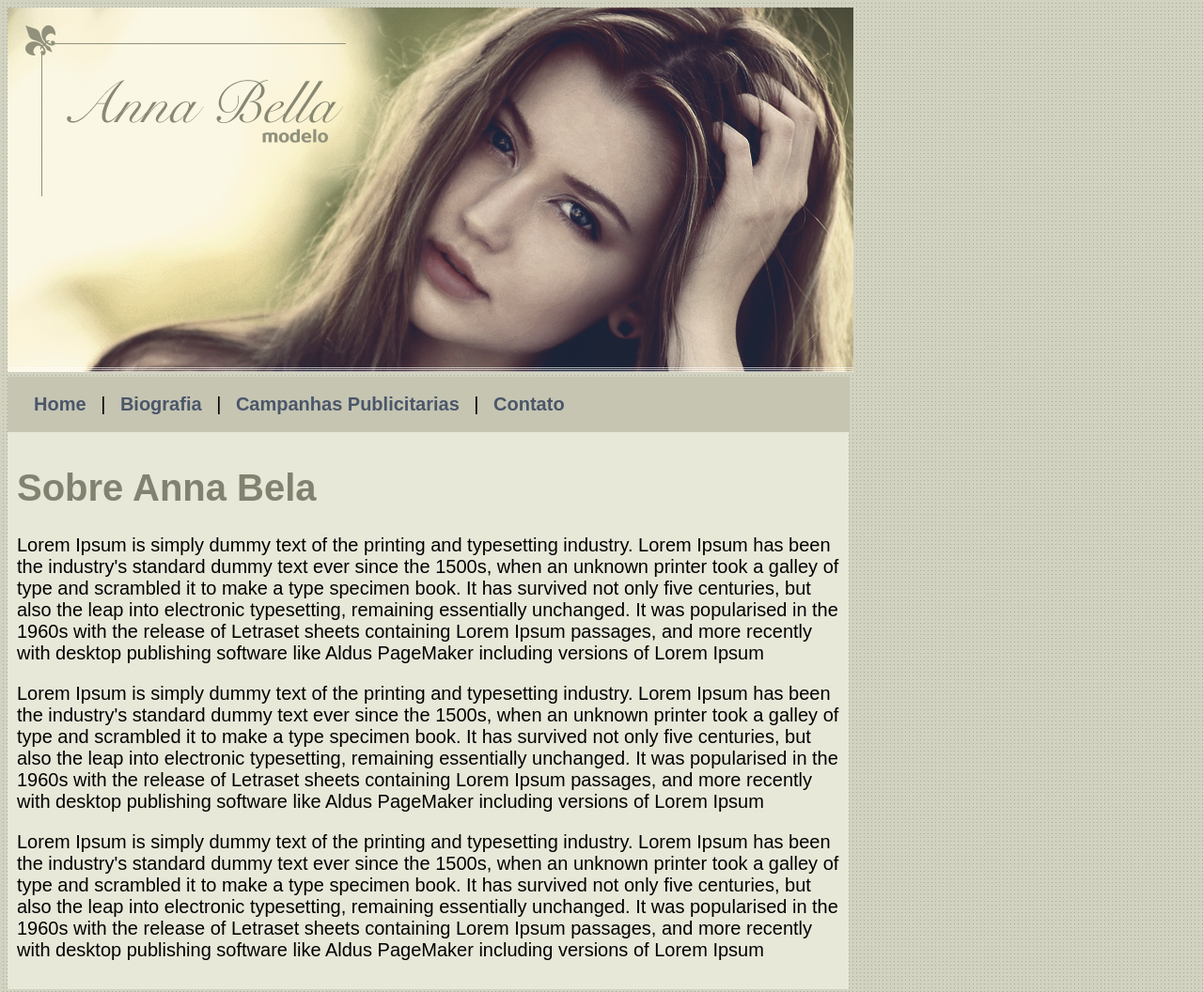
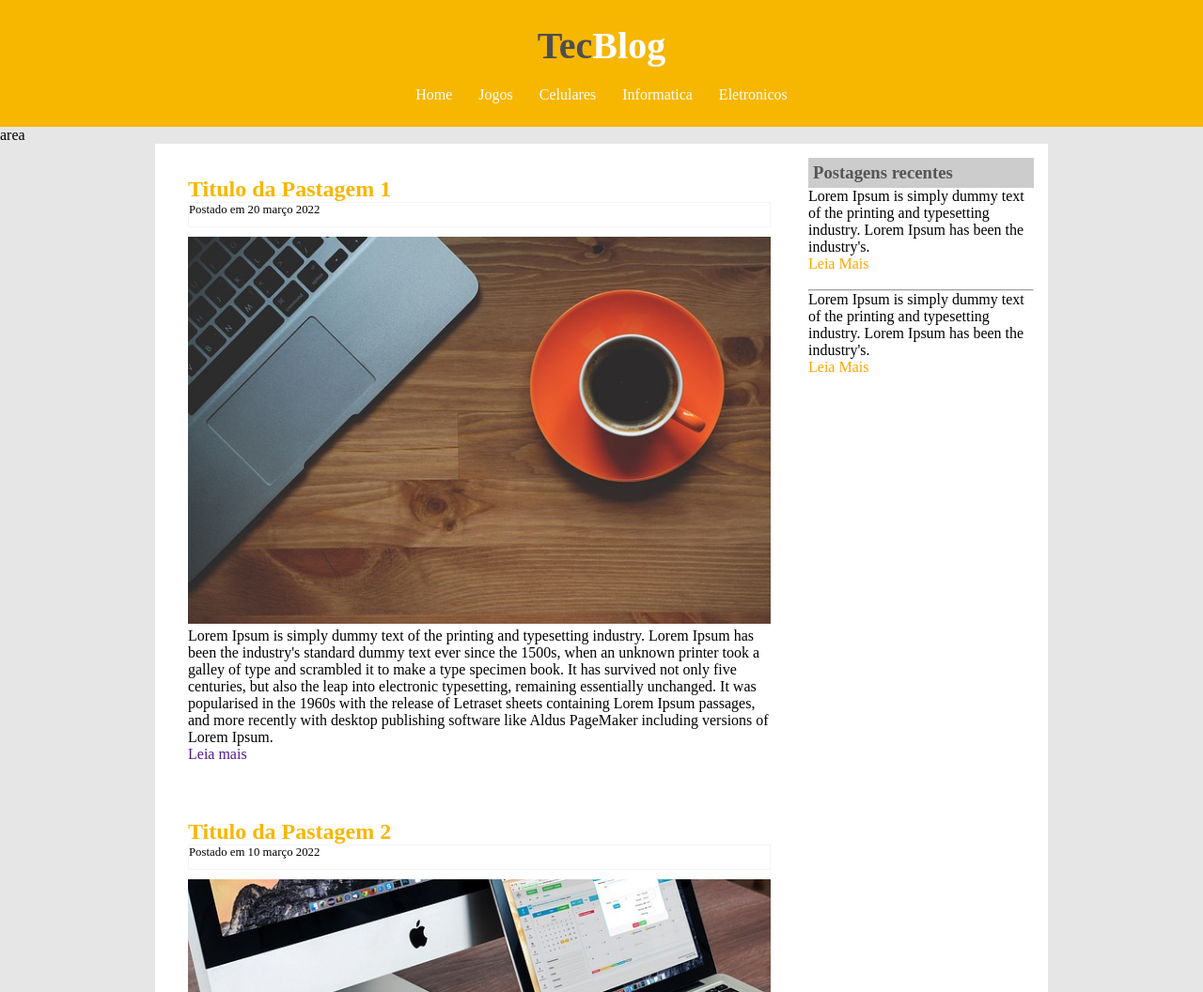
Before and after one commit to thigodesev/html-css, a plain HTML site: page index.html in a window 1280 px wide. Shown: the top 1056 px of the page at 94% size. Drawn offline with Linux system fonts and the light colour scheme.

Commit message:
2 -Projeto TecBlog

```diff
--- a/estilo.css
+++ b/estilo.css
@@ -1,44 +1,114 @@
-body {
-	background: #d2d2c1 url('fundo.png');
-	font: 20px Arial;
+* {
+	margin: 0px;
+	padding: 0px;
 }
 
-#principal {
-	width: 900px;
+body{
+	font-size: 1em;
+	fonte-family: "Trebuche";
+	background: #e6e6e6;
 }
 
-#menu {
-	background: #c5c5b2;
-	padding: 18px;
-	width: 860px;
+
+/*Layaute*/
+
+#area-cabecacho {
+	background-color: #f7b600;
+	padding: 15px;
+	text-align: center;
+}
+
+#area-logo, #area-menu {
+	padding: 10px;
+}
+
+
+#area-principal {
+	background: white;
+	width: 920px;
+	margin: 0 auto;
+	padding: 15px;
 
 }
 
 
-a{
-	color: #4b566a;
-	text-decoration: none;
-	font-weight: bold;
-	padding: 10px;
+h1 {
+	color: #4e4e4e;
+	font-size: 2.5em;
+}
+
+.branco{
+	color: white;
+}
+
+#area-cabecacho a:link,#area-cabecacho a:visited {
+	color: #FFF;
+	padding: 8px 12px;
+}
+
+#area-cabecacho a:hover {
+	color: #f7b600;
+	background: #FFF ;
+}
+
+a {
+	text-decoration:none ;
 }
 
 
-#conteudo {
-	background:#e8e8d9;
-	width: 875px;
-	padding: 10px;
+#area-postagens {
+	width: 660px;
+	float: left;
 }
 
-.centralizar {
-	text-align: center;
-	width: 875px;
+#area-lateral {
+	width: 240px;
+	float: right;
 }
 
-h1 {
-	color: #828271;
-
+#rodape {
+	clear: both;
+	text-align: center;
+	padding: 15px;
+	background: #CCC;
 }
 
-.img-cam{
-	border: 10px solid #c3c3ae;
+.postagem {
+	padding: 20px;
+	margin-bottom: 20px;
+	background: white;
 }
+
+h2 {
+	color: #f7b600;
+}
+
+.data-postagem {
+	font-size: 0.8em;
+	border-bottom: 1px solid #f4f4f4 ;
+	padding-bottom: 10px;
+	margin-bottom: 10px;
+	border: 1px solid #f4f4f4;
+	display: block;
+}
+
+.coneudo-lateral {
+	background: white;
+	padding: 10px;
+	margin-bottom: 20px;
+}
+
+.link-lateral {
+	color: orange;
+}
+
+
+h3 {
+	color: #565656;
+	background: #CCC;
+	padding: 5px;
+}
+
+.postagem-lateral {
+	font-size: 0.8em;
+}
--- a/index.html
+++ b/index.html
@@ -4,48 +4,84 @@
 <head>
 	<meta charset="utf-8">
 	<meta name="viewport" content="width=device-width, initial-scale=1">
-	<title>Pagina Inicial</title>
+	<title>Tec Blog - O Seu site de tecnologia</title>
 	<link rel="stylesheet" type="text/css" href="estilo.css">
 </head>
 
+
+
 <body>
 
-	<div id="principal">
-		<img src="capa.png">
+
+<div id="area-cabecacho">
+
+	<div id="area-logo">
+		<h1>Tec<span class="branco">Blog</span></h1>
 	</div>
 
-	<div id="menu">
-		<a href="index.html">Home</a> |
-		<a href="biografia.html">Biografia</a> |
-		<a href="publicitarias.html">Campanhas Publicitarias</a> |
-		<a href="contato.html">Contato</a>
+	<div id="area-menu">
+		<a href="index.html">Home</a>
+		<a href="jogos.html">Jogos</a>
+		<a href="celulares.html">Celulares</a>
+		<a href="informatica.html">Informatica</a>
+		<a href="eletronicos.html">Eletronicos</a>
 	</div>
 
-	<div id="conteudo">
-		<h1>Sobre Anna Bela</h1>
+</div>
+
+<div id="area principal">
+	area
+</div>
+
+<div id="area-principal">
+		<div id="area-postagens">
+			<div class="postagem">
+				<h2>Titulo da Pastagem 1</h2>
+				<span class="data-postagem">Postado em 20 março 2022</span>
+				<img src="imagem1.jpg" width="620">
+				<p>
+					Lorem Ipsum is simply dummy text of the printing and typesetting industry. Lorem Ipsum has been the industry's standard dummy text ever since the 1500s, when an unknown printer took a galley of type and scrambled it to make a type specimen book. It has survived not only five centuries, but also the leap into electronic typesetting, remaining essentially unchanged. It was popularised in the 1960s with the release of Letraset sheets containing Lorem Ipsum passages, and more recently with desktop publishing software like Aldus PageMaker including versions of Lorem Ipsum.
+				</p>
+				<a href="">Leia mais</a>
+			</div>
+
+			<div class="postagem">
+				<h2>Titulo da Pastagem 2</h2>
+				<span class="data-postagem">Postado em 10 março 2022</span>
+				<img src="imagem2.jpg" width="620">
+				<p>
+					Lorem Ipsum is simply dummy text of the printing and typesetting industry. Lorem Ipsum has been the industry's standard dummy text ever since the 1500s, when an unknown printer took a galley of type and scrambled it to make a type specimen book. It has survived not only five centuries, but also the leap into electronic typesetting, remaining essentially unchanged. It was popularised in the 1960s with the release of Letraset sheets containing Lorem Ipsum passages, and more recently with desktop publishing software like Aldus PageMaker including versions of Lorem Ipsum.
+				</p>
+				<a href="">Leia mais</a>
+			</div>
+		</div>
+		<div id="area-lateral">
+
+			<div id="conteudo-lateral">
+				<h3>Postagens recentes</h3>
+				<div id="postagem-lateral">
+					<p>Lorem Ipsum is simply dummy text of the printing and typesetting industry. Lorem Ipsum has been the industry's.</p>
+					<a class="link-lateral" href="">Leia Mais</a>
+				</div><br>
+				<hr>
+				<div id="postagem-lateral">
+					<p>Lorem Ipsum is simply dummy text of the printing and typesetting industry. Lorem Ipsum has been the industry's.</p>
+					<a class="link-lateral" href="">Leia Mais</a>
+				</div>
 
 
-		<p>Lorem Ipsum is simply dummy text of the printing and typesetting industry. Lorem Ipsum has been the industry's standard dummy text ever since the 1500s, when an unknown printer took a galley of type and scrambled it to make a type specimen book. It has survived not only five centuries, but also the leap into electronic typesetting, remaining essentially unchanged. It was popularised in the 1960s with the release of Letraset sheets containing Lorem Ipsum passages, and more recently with desktop publishing software like Aldus PageMaker including versions of Lorem Ipsum</p>
+			</div>
+		</div>
 
-
-
-
-		<p>Lorem Ipsum is simply dummy text of the printing and typesetting industry. Lorem Ipsum has been the industry's standard dummy text ever since the 1500s, when an unknown printer took a galley of type and scrambled it to make a type specimen book. It has survived not only five centuries, but also the leap into electronic typesetting, remaining essentially unchanged. It was popularised in the 1960s with the release of Letraset sheets containing Lorem Ipsum passages, and more recently with desktop publishing software like Aldus PageMaker including versions of Lorem Ipsum
-</p>
-
-<p>
-	Lorem Ipsum is simply dummy text of the printing and typesetting industry. Lorem Ipsum has been the industry's standard dummy text ever since the 1500s, when an unknown printer took a galley of type and scrambled it to make a type specimen book. It has survived not only five centuries, but also the leap into electronic typesetting, remaining essentially unchanged. It was popularised in the 1960s with the release of Letraset sheets containing Lorem Ipsum passages, and more recently with desktop publishing software like Aldus PageMaker including versions of Lorem Ipsum
-</p>
+		<div id="rodape">
+			Todos os Direitos reservados
+		</div>
 	</div>
-
-	<div class="centralizar">
-		<h4>Todos os direitos reservados</h4>
-	</div>
-
-
 
 
 </body>
 
 
+
+
 </html>
```
Also changed, not shown: imagem1.jpg (added), imagem2.jpg (added), imagem3.jpg (added), imagem4.jpg (added), imagem5.jpg (added).
